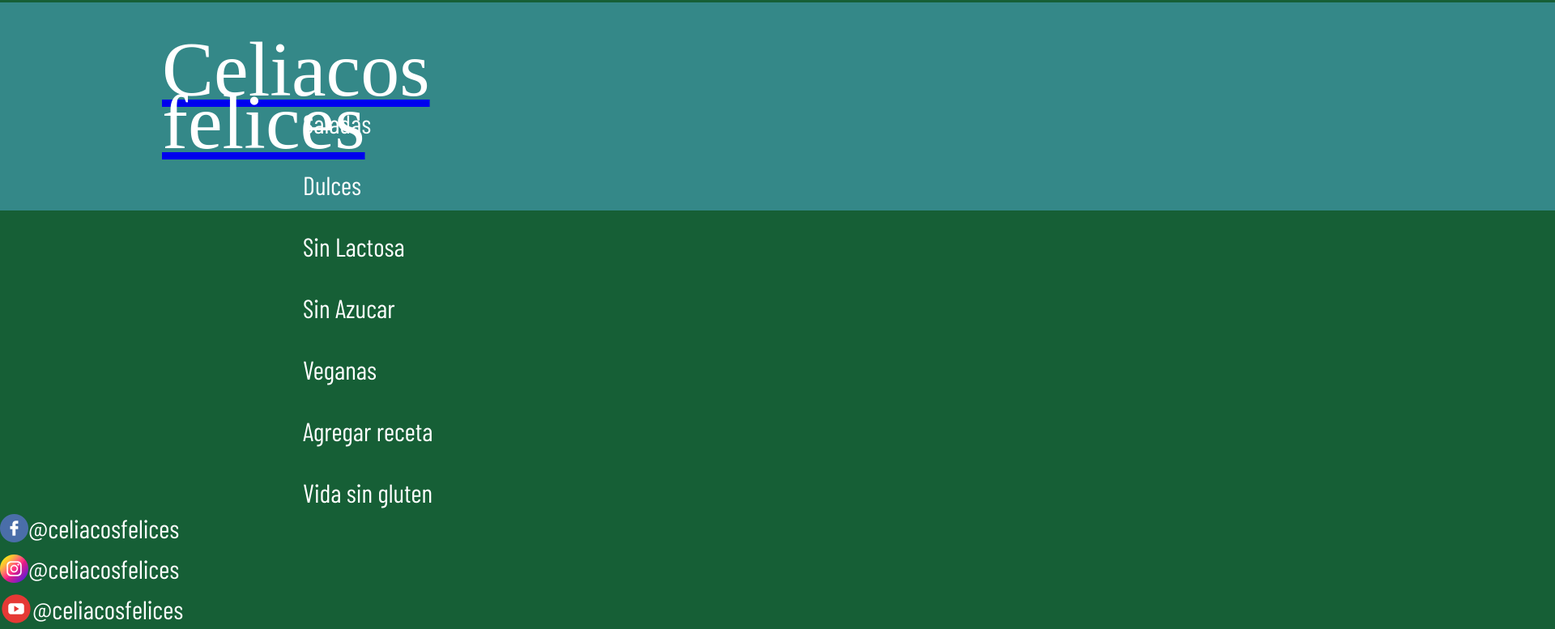
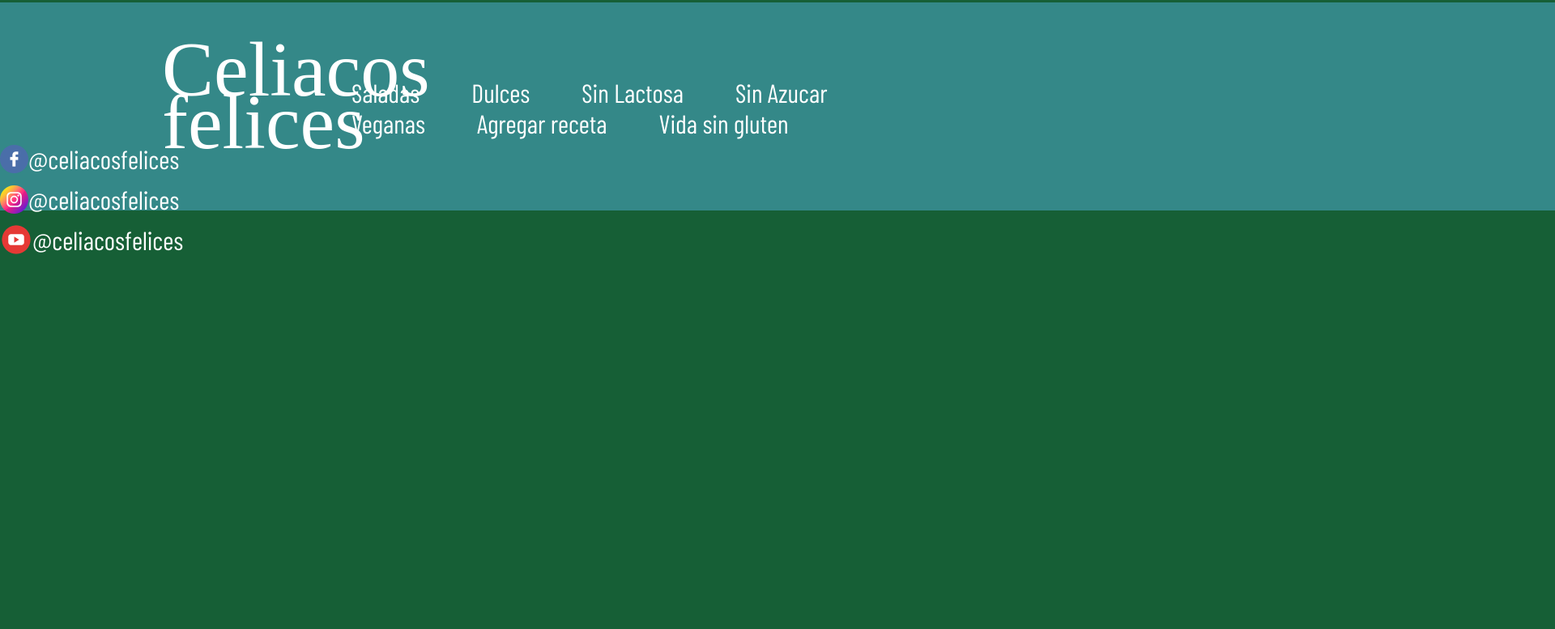
Before and after one commit to EstebanGCT/SW-Celiacos-Felices, a plain HTML site: page pages/4AgregarRecetas.html in a window 1280 px wide. Shown: the part 1942-2719 px from the top of the page at 81% size, 1920 px wide, since content can reach past the window. After the commit the page ends 2263 px from the top, so only its background shows below. Drawn offline with nearby package versions, Linux system fonts and the light colour scheme; a web font is replaced by a local one.

Commit message:
Arreglo de footer a todas las paginas del sitio

```diff
--- a/pages/4AgregarRecetas.html
+++ b/pages/4AgregarRecetas.html
@@ -119,34 +119,33 @@
 </form>
 
     <!-- PIE DE PAGINA -->
+
     <footer><!-- <footer> Define el pie de página. También se puede utilizar para definir el pie de otros elementos. -->
 
     <section>
-            <ul class="navBar">
-                <li>
-                    <a href="../index.html"><p class="logoFooter">Celiacos felices</p></a>
-                </li>
-            </ul>
+        <p>
+            <a href="../index.html" class="logoFooter">Celiacos felices</a>
+        </p>
     </section>
 
 
     <section><!-- Accesos rapidos -->
         <div>
             <nav>
-                    <ul class="navBar">
-                        <li><a href="../pages/2Seccion1RecetasSaladas.html"><p class="saladas">Saladas</p></a></li>
-                        <li><a href="../pages/notFound.html"><p class="dulces">Dulces</p></a></li>
-                        <li><a href="../pages/notFound.html"><p class="sinLactosa">Sin Lactosa</p></a></li>
-                        <li><a href="../pages/notFound.html"><p class="sinAzucar">Sin Azucar</p></a></li>
+                <ul class="navFooter1">
+                    <li><a href="../pages/2Seccion1RecetasSaladas.html">Saladas</a></li>
+                    <li><a href="../pages/notFound.html">Dulces</a></li>
+                    <li><a href="../pages/notFound.html">Sin Lactosa</a></li>
+                    <li><a href="../pages/notFound.html">Sin Azucar</a></li>
                 </ul>
             </nav>
         </div>
         <div>
             <nav>
-                    <ul class="navBar">
-                        <li><a href=""><p class="veganas">Veganas</p></a></li>
-                        <li><a href="#"><p class="agregarReceta">Agregar receta</p></a></li>
-                        <li><a href="../pages/5VidaSinGluten.html"><p class="vidaSinGluten">Vida sin gluten</p></a></li>
+                <ul class="navFooter2">
+                    <li><a href="../pages/notFound.html">Veganas</a></li>
+                    <li><a href="../pages/4AgregarRecetas.html">Agregar receta</a></li>
+                    <li><a href="../pages/5VidaSinGluten.html">Vida sin gluten</a></li>
                 </ul>
             </nav>
         </div>
@@ -155,11 +154,11 @@
 
     <section><!-- Redes Sociales -->
         <ul>
-                <li><a class="redesSociales" href="https://www.facebook.com/"><img src="../assets/img/footerFacebook.png" alt="facebook"><p>@celiacosfelices</p></a></li>
+            <li><a class="redesSociales" href="https://www.facebook.com/"><img src="../assets/img/footerFacebook.png" alt="facebook">@celiacosfelices</a></li>
 
-                <li><a class="redesSociales" href="https://www.instagram.com/"><img src="../assets/img/footerInstagram.png" alt="facebook"><p>@celiacosfelices</p></a></li>
+            <li><a class="redesSociales" href="https://www.instagram.com/"><img src="../assets/img/footerInstagram.png" alt="facebook">@celiacosfelices</a></li>
 
-                <li><a class="redesSociales" href="https://www.youtube.com/"><img src="../assets/img/footerYoutube.png" alt="facebook"><p>@celiacosfelices</p></a></li>
+            <li><a class="redesSociales" href="https://www.youtube.com/"><img src="../assets/img/footerYoutube.png" alt="facebook">@celiacosfelices</a></li>
         </ul>
     </section>
     </footer>
```
Also changed, not shown: pages/2Seccion1RecetasSaladas.html (+17 -17 lines), pages/3Seccion1RecetasSaladasPanDeHamburguesaConTrigoSarraceno.html (+16 -17 lines), pages/5VidaSinGluten.html (+16 -17 lines). Lines whose indentation alone changed are shown as unchanged.
